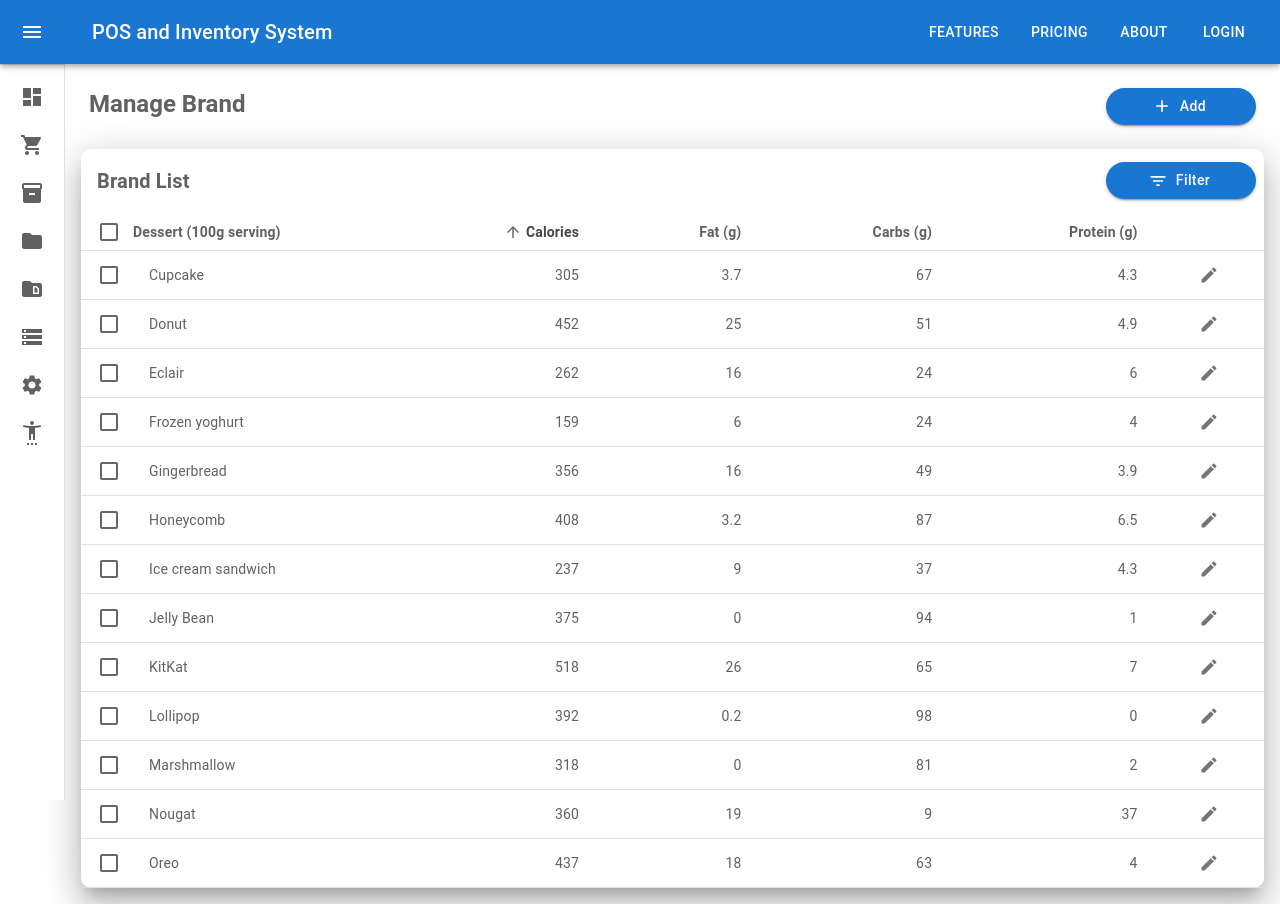
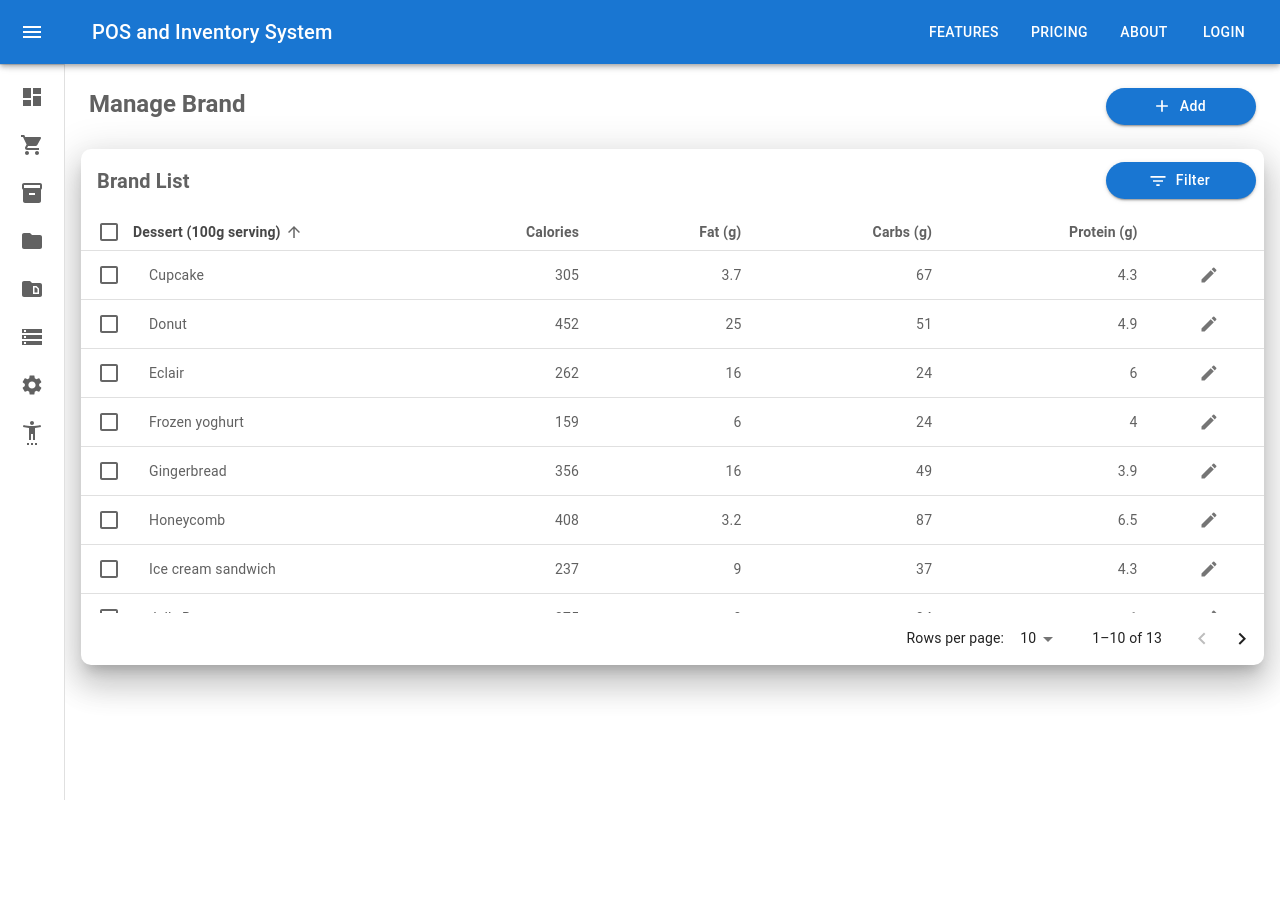
Before and after one commit to sj122508/POS_Inventory_React_FrontEnd, a React (Create React App) app: page / in a window 1280 px wide. After the commit the page ends 800 px from the top, so only its background shows below. Built offline with nearby package versions, Linux system fonts and the light colour scheme.

Commit message:
Add pagingation

```diff
--- a/src/common/constants.js
+++ b/src/common/constants.js
@@ -11,3 +11,5 @@ export const buttonType = {
     delete: 'delete',
     filter: 'filter',
 }
+
+export const rowsPerPageOptions = [10, 20, 30]
--- a/src/components/container/brand/brand.js
+++ b/src/components/container/brand/brand.js
@@ -7,11 +7,12 @@ import { buttonVariant, buttonType} from '../../../common/constants'
 function Brand() {
   const [brands, setBrands] = useState([]);
   const [selected, setSelected] = useState([]);
+  const [rowsPerPage, setRowsPerPage] = useState(10);
   const [order, setOrder] = useState('asc');
-  const [orderBy, setOrderBy] = useState('calories');
+  const [orderBy, setOrderBy] = useState('name');
+  const [page, setPage] = useState(0);
 
   useEffect (() => {
-
     setBrands(rows)
   }, [])
 
@@ -21,13 +22,24 @@ function Brand() {
     alert('Add Click')
   }
 
+  const handleChangePage = (event, newPage) => {
+    console.log('Change Page')
+    alert('Change Page')
+    setPage(newPage);
+  }
+
+  const handleChangeRowsPerPage = (event) => {
+    setRowsPerPage(parseInt(event.target.value,));
+    setPage(0);
+  }
+
   const handleDeleteClick = (brand) => {
     console.log('Delete Click')
     alert('Delete Click')
   }
 
   const handleEditClick = (brand) => {
-    console.log(brand, 'Edit Click')
+    console.log(brand,'Edit Click')
     alert('Edit Click')
   }
 
@@ -62,6 +74,13 @@ function Brand() {
     setSelected([]);
   }
 
+  const handleSortClick = (property) => {
+    const isAsc = orderBy === property && order === 'asc';
+    setOrder(isAsc ? 'desc' : 'asc');
+    setOrderBy(property);
+    console.log(property,'Sort Click')
+  }
+
   return (
     <>
      <Box sx={{ display: 'flex',  m: 1  }}>
@@ -82,11 +101,16 @@ function Brand() {
         order={order}
         orderBy={orderBy}
         onDeleteClick={handleDeleteClick}
+        onEditClick={handleEditClick}
         onFilterClick={handleFilterClick}
-        onEditClick={handleEditClick}
+        onPageChange={handleChangePage}
+        onRowsPerPageChange={handleChangeRowsPerPage}
         onRowClick={handleRowClick}
         onSelectAllClick={handleSelectAllClick}
+        onSortClick={handleSortClick}
+        page={page}
         rowCount={brands.length}
+        rowsPerPage={rowsPerPage}
         rows={brands}
         selected={selected}
         tableOnly={false}
--- a/src/components/presentationals/table/table.js
+++ b/src/components/presentationals/table/table.js
@@ -1,12 +1,66 @@
-import React from 'react'
+import React, {useEffect} from 'react'
 import { Box,  Paper } from '@mui/material';
 import TableToolbar from './tableToolbar/tableToolbar';
 import TableContainer from '@mui/material/TableContainer';
 import MuiTable from '@mui/material/Table';
 import TableHeader from './tableHeader/tableHeader';
 import TableBody from './tableBody/tableBody';
+import TablePagination from './tablePagination/tablePagination';
+
+function isNullOrUndefined(value) {
+    return (
+        // null or undefined
+        (value == null) ||
+
+        // has length and it's zero
+        (value.hasOwnProperty('length') && value.length === 0) ||
+
+        // is an Object and has no keys
+        (value.constructor === Object && Object.keys(value).length === 0)
+    )
+}
 
 function Table(props) {
+  const { rows, order, orderBy, onSortClick} = props;
+
+  useEffect(() => {
+    sortedRows()
+  }, [])
+
+
+  useEffect (() => {
+    sortedRows()
+  }, [order])
+
+  const sortedRows = () => {
+    // mutate or change rows props sort order
+      return (
+          rows.sort(function (result_a, result_b) {
+              let res_a = result_a[orderBy]
+              let res_b = result_b[orderBy]
+
+              if (!isNullOrUndefined(res_a) && !isNullOrUndefined(res_b)) {
+                  res_a = res_a.toString().toLowerCase()
+                  res_b = res_b.toString().toLowerCase()
+              }
+
+              if (order === 'asc') {
+                  if (res_a < res_b) return -1;
+                  if (res_a > res_b) return 1;
+                  return 0;
+              } else {
+                  if (res_a > res_b) return -1;
+                  if (res_a < res_b) return 1;
+                  return 0;
+              }
+          })
+      )
+  }
+
+  const handleSortHeaderClick = async (headerCellId) => {
+    await onSortClick(headerCellId)
+  }
+
   return (
     <Box sx={{ width: '100%' }}>
         <Paper sx={{
@@ -18,13 +72,13 @@ function Table(props) {
             mr: 2,
           }} elevation={20}>
             { !props.tableOnly && <TableToolbar {...props} />}
-            <TableContainer>
-              <MuiTable sx={{ minWidth: 750 }} aria-labelledby="tableTitle" size="small">
-                <TableHeader  {...props}/>
-                <TableBody {...props}/>
+            <TableContainer sx={{ maxHeight: 400 }}>
+              <MuiTable sx={{ minWidth: 750 }} aria-labelledby={`table-${props.label}`} size="small" stickyHeader>
+                <TableHeader  {...props} onSortHeaderClick={handleSortHeaderClick}/>
+                <TableBody {...props} />
               </MuiTable>
-
             </TableContainer>
+            <TablePagination {...props} />
         </Paper>
     </Box>
   )
--- a/src/components/presentationals/table/tableBody/tableBody.js
+++ b/src/components/presentationals/table/tableBody/tableBody.js
@@ -9,7 +9,7 @@ import EditIcon from '@mui/icons-material/Edit';
 
 
 function TableBody(props) {
-    const { headerCells, onRowClick, onEditClick, rows, selected, tableOnly } = props;
+    const { headerCells, onRowClick, onEditClick, rows, selected, tableOnly, sortedRows } = props;
 
     const isSelected = (id) => {
         return selected.find(row => row.id === id) !== undefined;
--- a/src/components/presentationals/table/tableHeader/tableHeader.js
+++ b/src/components/presentationals/table/tableHeader/tableHeader.js
@@ -14,15 +14,15 @@ function TableHeader(props) {
         rowCount,
         order,
         orderBy,
-        onRequestSort,
         onSelectAllClick,
+        onSortHeaderClick,
         tableOnly,
      } = props;
 
 
-    const createSortHandler = (property) => (event) => {
-        onRequestSort(event, property);
-    };
+     const handleSortClick = (headerCellId) => {
+        onSortHeaderClick(headerCellId)
+     }
 
     const populateColumnLabel = () => {
         return (
@@ -37,7 +37,7 @@ function TableHeader(props) {
                             <TableSortLabel
                                 active={orderBy === headerCell.id}
                                 direction={orderBy === headerCell.id ? order : 'asc'}
-                                onClick={createSortHandler(headerCell.id)}
+                                onClick={(e) => handleSortClick(headerCell.id)}
                                 sx={{
                                     color: "#616161",
                                     '&.Mui-active': {
@@ -86,8 +86,6 @@ function TableHeader(props) {
         )
     }
 
-
-
   return (
     <TableHead>
         <TableRow>
--- /dev/null
+++ b/src/components/presentationals/table/tablePagination/tablePagination.js
@@ -0,0 +1,21 @@
+import React from 'react'
+import Pagination from '@mui/material/TablePagination';
+import {rowsPerPageOptions} from '../../../../common/constants'
+
+function TablePagination(props) {
+const {onPageChange, onRowsPerPageChange, rows, rowsPerPage, page,  } = props;
+
+  return (
+    <Pagination
+          rowsPerPageOptions={rowsPerPageOptions}
+          component="div"
+          count={rows.length}
+          rowsPerPage={rowsPerPage}
+          page={page}
+          onPageChange={onPageChange}
+          onRowsPerPageChange={onRowsPerPageChange}
+        />
+  )
+}
+
+export default TablePagination
```
